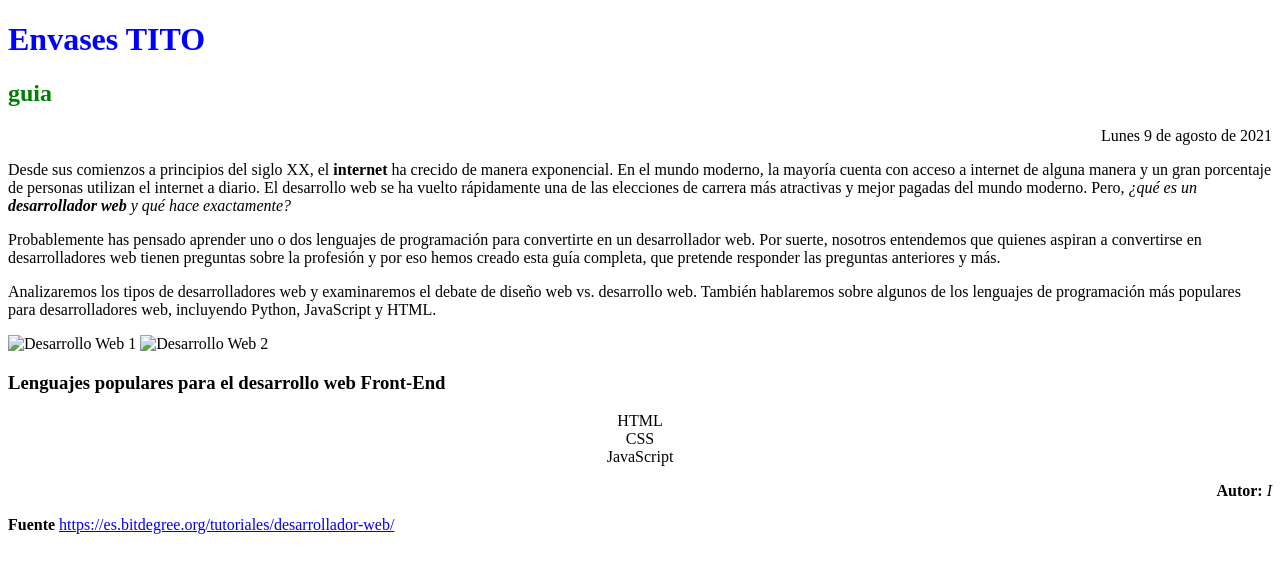
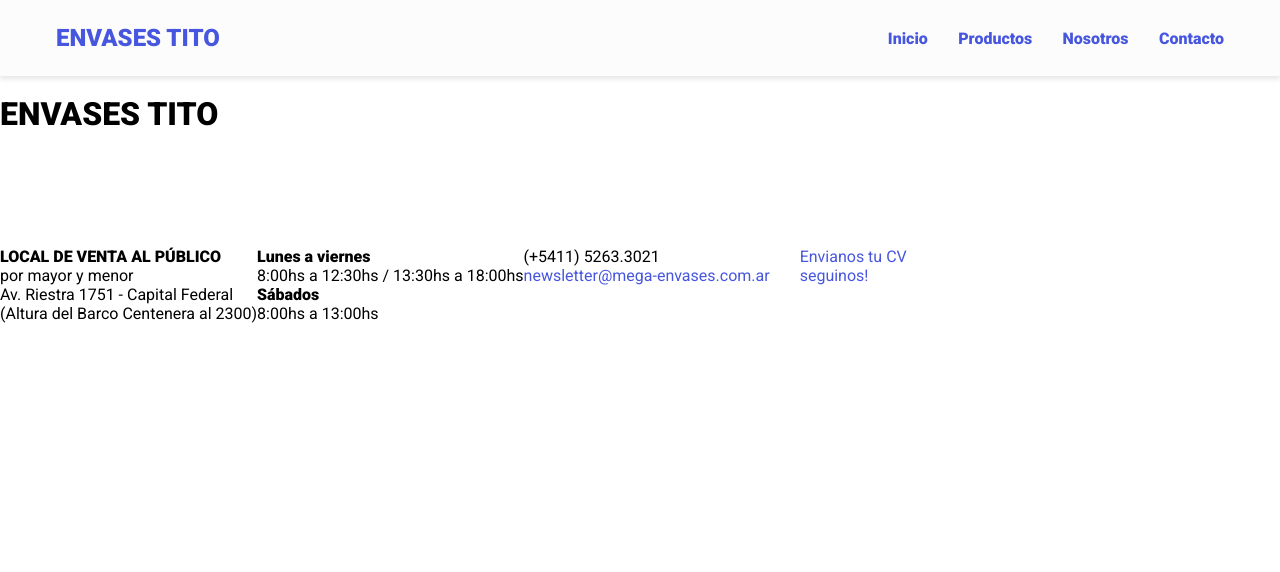
Before and after one commit to ignaciok3001/TPEnv, a plain HTML site: page index.html in a window 1280 px wide. Drawn offline with nearby package versions, Linux system fonts and the light colour scheme.

Commit message:
primer borrador

```diff
--- /dev/null
+++ b/css/estilos.css
@@ -0,0 +1,192 @@
+/* Hoja de estilos CSS */
+
+@import url("https://fonts.googleapis.com/css2?family=Roboto:ital,wght@0,400;0,900;1,700&display=swap");
+
+/* Variables */
+:root {
+  --font-family: "Roboto", sans-serif;
+  --normal-font: 400;
+  --bold-font: 700;
+  --bolder-font: 900;
+  --bg-color: #fcfcfc;
+  --primary-color: #4756df;
+  --secondary-color: #ff7235;
+  --primary-shadow: #8b8eaf;
+  --secondary-shadow: #a17a69;
+  --bottom-margin: 0.5rem;
+  --bottom-margin-2: 1rem;
+  --line-height: 1.7rem;
+  --transition: 0.3s;
+}
+/* Variables fin */
+
+html {
+  scroll-behavior: smooth;
+}
+
+/* CSS Resets */
+* {
+  margin: 0;
+  padding: 0;
+  box-sizing: border-box;
+}
+
+ul {
+  list-style-type: none;
+}
+
+a {
+  text-decoration: none;
+  color: var(--primary-color);
+}
+
+a:hover {
+  color: var(--secondary-color);
+}
+
+body {
+  font-family: var(--font-family);
+}
+/*
+section {
+  /* max-width: 1100px;
+  margin: auto;
+}
+*/
+
+/* CSS Resets end */
+
+/* Navbar */
+nav {
+  position: sticky;
+  top: 0;
+  left: 0;
+  z-index: 1;
+  display: flex;
+  align-items: center;
+  justify-content: space-between;
+  padding: 1.5rem 3.5rem;
+  background-color: var(--bg-color);
+  box-shadow: 0 3px 5px rgba(0, 0, 0, 0.1);
+}
+
+nav h1 {
+  color: var(--primary-color);
+}
+
+nav a {
+  color: var(--primary-color);
+  transition: var(--transition);
+}
+nav a:hover {
+  color: var(--secondary-color);
+  border-bottom: 2px solid var(--secondary-color);
+}
+
+nav ul {
+  display: flex;
+  gap: 1.9rem;
+}
+
+nav ul li {
+  font-weight: var(--bold-font);
+}
+
+.burger-menu {
+  color: var(--primary-color);
+  font-size: 2rem;
+  border: 0;
+  background-color: transparent;
+  cursor: pointer;
+  display: none;
+}
+/* Navbar ends */
+
+/* Projects section */
+.projects {
+  background-color: var(--bg-color);
+  padding: 32px 0;
+  margin-top: 2rem;
+}
+
+.project-pic {
+  width: 75%;
+  height: 60%;
+}
+
+.projects-container {
+  /*display: flex;
+  align-items: center;
+  justify-content: center;
+  */
+  display: grid;
+  grid-template-columns:  repeat(5,1fr);
+
+}
+
+.projects-title {
+  text-align: center;
+  margin-bottom: 1rem;
+
+}
+
+.project-container {
+  text-align: center;
+  /*width: 21.875rem;*/
+  padding: 1rem;
+
+}
+
+.project-container p {
+  padding: 0.4rem;
+}
+
+.project-card {
+  background-color: #fff;
+  border-radius: 11px;
+  box-shadow: 0 3px 10px var(--primary-shadow);
+  padding: 10px;
+  margin: 10px;
+}
+
+.project-title {
+  margin-bottom: var(--bottom-margin);
+}
+
+.project-details {
+  margin-bottom: var(--bottom-margin);
+}
+
+/* Projects section ends */
+
+/* Responsive */
+
+@media screen and (max-width: 768px) {
+
+  body  {
+    background: black;
+  }
+
+  .projects-container {
+    flex-direction: column;
+    grid-template-columns:  repeat(2,1fr);
+
+  }
+
+  .project-container {
+    width: 17.875rem;
+
+  }
+}
+
+/* Responsive ends*/
+
+/* Footer */
+
+#footer {
+  display: flex;
+}
+
+#footer > div{
+  margin-left: 50 px  ;
+}
--- a/index.html
+++ b/index.html
@@ -5,48 +5,104 @@
     <meta charset="UTF-8">
     <meta http-equiv="X-UA-Compatible" content="IE=edge">
     <meta name="viewport" content="width=device-width, initial-scale=1.0">
+
+    <!--Estilos CSS -->
+    <link rel="stylesheet" href="css/estilos.css" />
+
+    <!-- Favicons -->
+    <link rel="apple-touch-icon" sizes="180x180" href="icons/apple-touch-icon.png" />
+    <link rel="icon" type="image/png" sizes="32x32" href="icons/favicon-32x32.png" />
+
+    <!-- Animaciones CSS CDN -->
+    <link rel="stylesheet" href="https://cdnjs.cloudflare.com/ajax/libs/animate.css/4.1.1/animate.min.css" />
     <title>Envases TITO</title>
+
 </head>
 
 <body>
-    <h1>
-        <font color="blue">Envases TITO</font>
-    </h1>
-    <h2>
-        <font color="green">guia</font>
-    </h2>
+    <header>
 
-    <p align="right">Lunes 9 de agosto de 2021</p>
-    <p> Desde sus comienzos a principios del siglo XX, el <b>internet</b> ha crecido de manera exponencial. En el mundo
-        moderno, la
-        mayoría cuenta con acceso a internet de alguna manera y un gran porcentaje de personas utilizan el internet a
-        diario. El desarrollo web se ha vuelto rápidamente una de las elecciones de carrera más atractivas y mejor
-        pagadas
-        del mundo moderno. Pero, <i>¿qué es un <b>desarrollador web</b> y qué hace exactamente?</i></p>
+    </header>
 
-    <p>Probablemente has pensado aprender uno o dos lenguajes de programación para convertirte en un desarrollador web.
-        Por
-        suerte, nosotros entendemos que quienes aspiran a convertirse en desarrolladores web tienen preguntas sobre la
-        profesión y por eso hemos creado esta guía completa, que pretende responder las preguntas anteriores y más.</p>
-    <p>Analizaremos los tipos de desarrolladores web y examinaremos el debate de diseño web vs. desarrollo web. También
-        hablaremos sobre algunos de los lenguajes de programación más populares para desarrolladores web, incluyendo
-        Python,
-        JavaScript y HTML.</p>
-    <img src="desarrolloweb1.png" alt="Desarrollo Web 1">
-    <img src="desarrolloweb2.png" alt="Desarrollo Web 2">
-    <h3>Lenguajes populares para el desarrollo web Front-End</h3>
-    <p align="center">HTML<br>
-        CSS<br>
-        JavaScript</p>
-    <p align="right">
-        <b>Autor:</b>
-        <em>I</em>
-    </p>
-    <p>
-        <b>Fuente</b>
-        <a href=https://es.bitdegree.org/tutoriales/desarrollador-web>
-        https://es.bitdegree.org/tutoriales/desarrollador-web/</a>
-    </p>
+    <!-- Barra de Navegación -->
+
+    <nav>
+        <h1>ENVASES TITO</h1>
+        <ul class="navigation">
+            <li><a href="index.html" class="nav-link">Inicio</a></li>
+            <li><a href="productos.html" class="nav-link">Productos</a></li>
+            <li><a href="nosotros.html" class="nav-link">Nosotros</a></li>
+            <li><a href="contacto.html" class="nav-link">Contacto</a></li>
+        </ul>
+        <button class="burger-menu" id="burger-menu">
+            <ion-icon class="bars" name="menu-outline"></ion-icon>
+            <!-- <ion-icon class="times" name="close-outline"></ion-icon> -->
+        </button>
+    </nav>
+
+    <!--Main -->
+    <main>
+        <div>
+            <br>
+            <h1>ENVASES TITO</h1>
+            <br> <br><br><br><br><br>
+        </div>
+
+    </main>
+
+    <!-- Sección Contacto-->
+
+    <!-- Sección de redes sociales - Fijado a la derecha -->
+
+    <!-- Vuelve al comienzo  -->
+
+    <!-- Sección Footer  -->
+    <footer>
+        <!-- FOOTER -->
+        <div id="footer">
+            <div id="footer_showroom">
+                <span style="font-weight: 700;">LOCAL DE VENTA AL PÚBLICO</span><br>
+                <span style="font-weight: 500;">por mayor y menor</span><br>
+                <span style="font-weight: 300;">Av. Riestra 1751 - Capital Federal<br>(Altura del Barco Centenera al
+                    2300)</span>
+            </div>
+            <div id="footer_horarios">
+                <span style="font-weight: 700;">Lunes a viernes</span><br>
+                <span style="font-weight: 300;">8:00hs a 12:30hs / 13:30hs a 18:00hs</span><br>
+                <span style="font-weight: 700;">Sábados</span><br>
+                <span style="font-weight: 300;">8:00hs a 13:00hs</span>
+            </div>
+            <div>
+                <div id="footer_telefono">
+                    (+5411) 5263.3021 </div>
+                <div id="footer_email">
+                    <a href="mailto:newsletter@mega-envases.com.ar">newsletter@mega-envases.com.ar</a>
+                </div>
+            </div>
+            <div style="display: inline-block; width: 110px; margin-left: 30px;">
+                <a href="mailto:newsletter@mega-envases.com.ar">
+                    <div id="footer_cv">
+                        Envianos tu CV
+                    </div>
+                </a>
+                <a href="https://www.facebook.com/MegaEnvases" target="_blank">
+                    <div id="footer_fb">
+                        seguinos!
+                    </div>
+                </a>
+            </div>
+        </div>
+
+        <!-- FIN FOOTER -->
+    </footer>
+
+    <!-- Website scripts -->
+    <script src="assets/js/app.js"></script>
+
+    <!-- Ion icons scripts -->
+    <script type="module" src="https://unpkg.com/ionicons@5.5.2/dist/ionicons/ionicons.esm.js"></script>
+    <script nomodule src="https://unpkg.com/ionicons@5.5.2/dist/ionicons/ionicons.js"></script>
+
 </body>
 
 </html>
```
Also changed, not shown: contacto.html (added, +26 -0 lines), nosotros.html (added, +68 -0 lines), productos.html (added, +83 -0 lines), images/productos/pet-100-ml-milano.jpg (added), images/productos/pet-100-ml-sevilla.jpg (added), images/productos/pet-125-ml-genova.jpg (added), images/productos/pet-20-ml-milano.jpg (added), images/productos/pet-30-ml-milano.jpg (added), images/productos/pet-60-ml-sevilla.jpg (added), images/productos/pet-70-ml-florencia.jpg (added), images/productos/pet-75-ml-roma.jpg (added), whatsapp.png (added), 1 other file.
